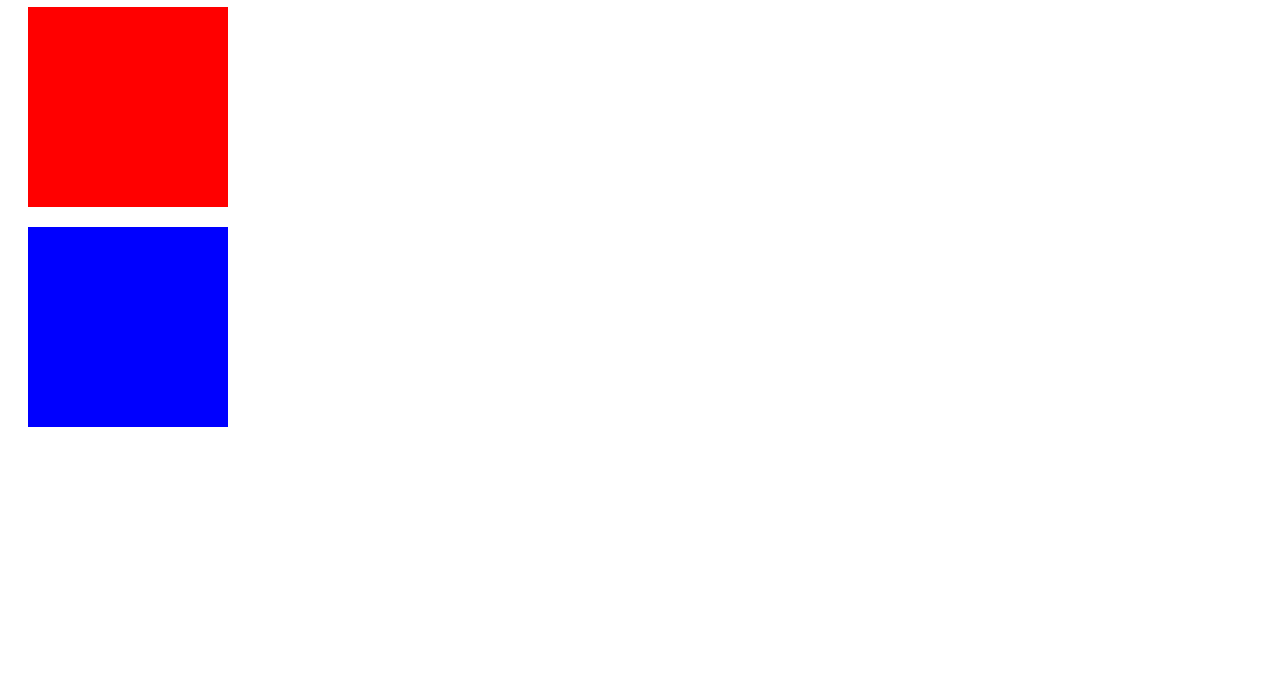
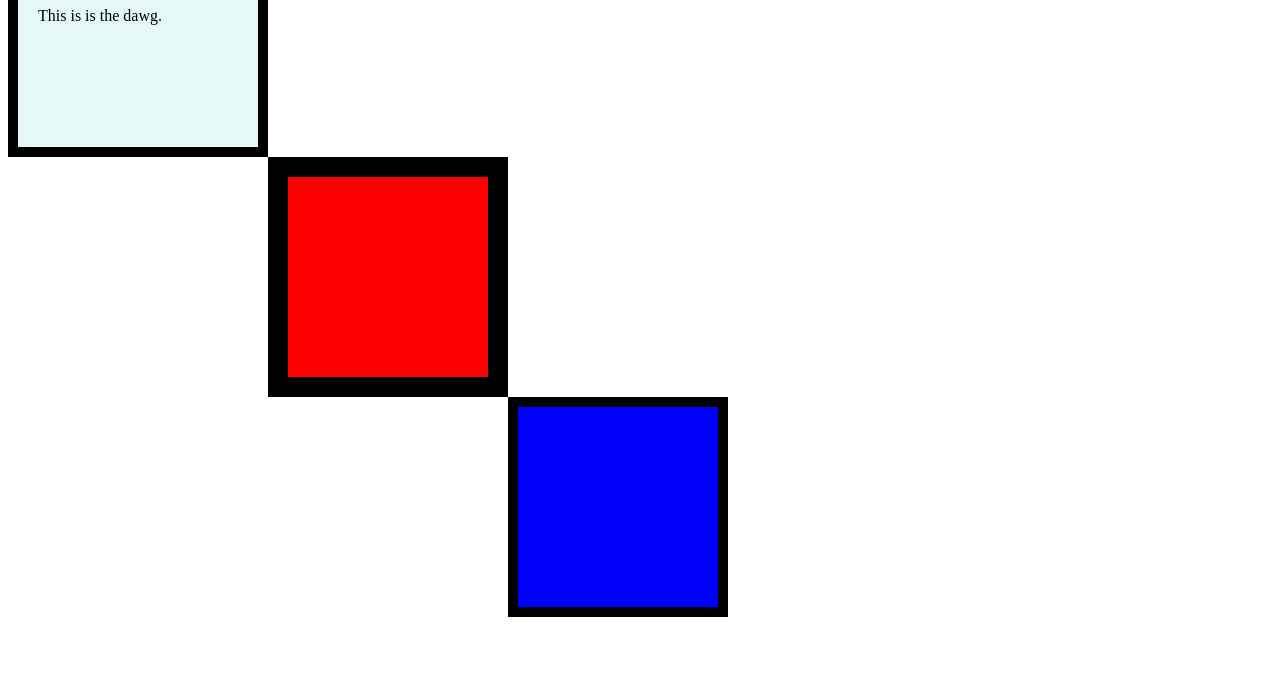
Before and after one commit to RichardAbsin28/CSSMySite, a plain HTML site: page index.html in a window 1280 px wide. Shown: the part 111-800 px from the top of the page. Drawn offline with Linux system fonts and the light colour scheme.

Commit message:
CSS Display Property

```diff
--- a/css/styles.css
+++ b/css/styles.css
@@ -1,19 +1,22 @@
 .top-container {
   background-color: #E4F9F5;
+  border: 10px solid;
+  padding: 20px;
 }
 
 .middle-container {
-  width: 200px;
-  height: 200px;
   background-color: red;
+  border: 20px solid;
+  margin-left: 260px;
 }
 
 .bottom-container {
-  width: 200px;
-  height: 200px;
   background-color: blue;
+  border: 10px solid;
+  margin-left: 500px;
 }
 
 div {
-  margin: 20px;
+  width: 200px;
+  height: 200px;
 }
```
